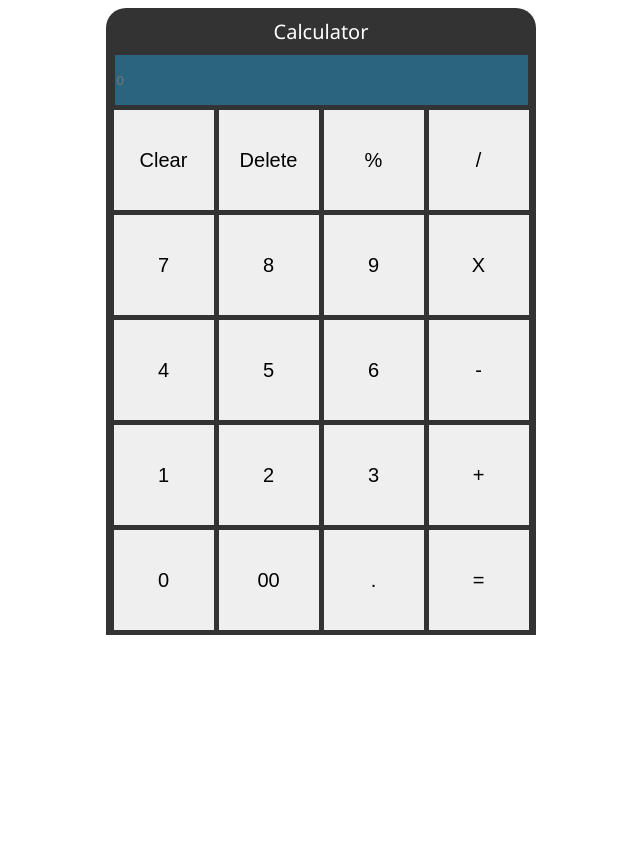
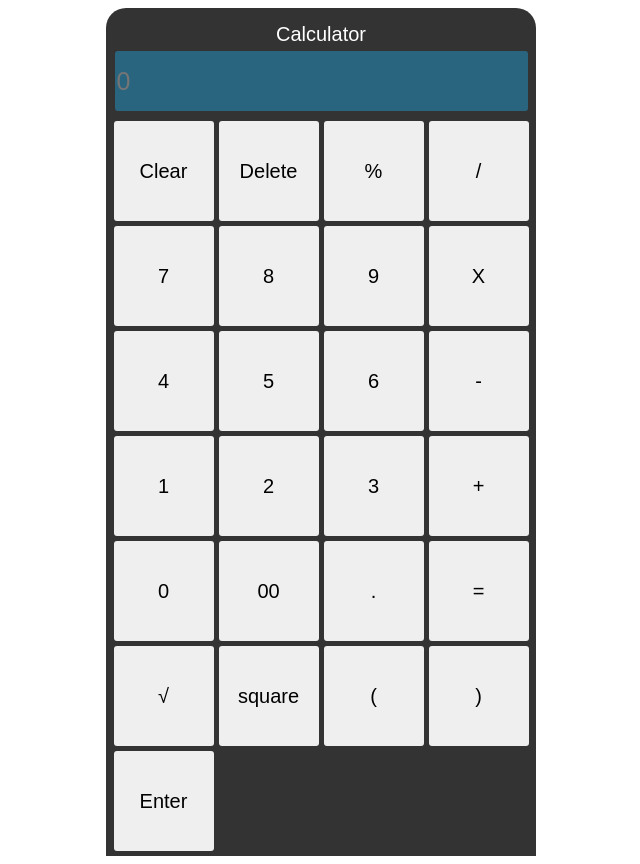
Before and after one commit to NataManatu/Simple-calculator-JS, a plain HTML site: page index.html in a window 1280 px wide. Shown: the whole page, without its empty margins (319-959 px from the left). Before the commit the page ends 800 px from the top, so only its background shows below. Drawn offline with Linux system fonts and the light colour scheme.

Commit message:
calculator

```diff
--- a/index.html
+++ b/index.html
@@ -37,6 +37,11 @@
             <button class="number">00</button>
             <button class="number">.</button>
             <button class="result">=</button>
+            <button class="operation"> √</button>
+            <button class="operation">square</button>
+            <button class="operation"> ( </button>
+            <button class="operation"> ) </button>
+            <button class="operation"> Enter </button>
         </div>
     </div>
     <script src="script.js"></script>
--- a/script.js
+++ b/script.js
@@ -3,6 +3,7 @@ let calc = document.querySelector(".calc")
 let button = document.querySelector("button")
 
 calc.addEventListener("click", function (event) {
+
     let value = event.target.innerText
 
     let space = " "
@@ -15,7 +16,7 @@ calc.addEventListener("click", function (event) {
             display.value = ""
         }
         else if (value === "=") {
-            display.value += "=" + eval(display.value)
+            display.value = eval(display.value)
         }
         else if (value === "X") {
             display.value += "*"
@@ -29,9 +30,25 @@ calc.addEventListener("click", function (event) {
         }
 
         else if (value === "Delete") {
-            display.value += "Delete"-1  eval(display.value)
+            display.value = display.value.substring(0, display.value.length - 1)
 
         }
+
+        else if (value === "√") {
+            display.value = display.value = Math.sqrt(display.value)
+        }
+
+        else if (value === "square") {
+            display.value = eval(display.value) * eval(display.value)
+        }
+        else if (value === "(") {
+            display.value = eval(display.value)
+        }
+
+        else if (value === ")") {
+            display.value = eval(display.value)
+        }
+
 
         else {
             display.value += value
--- a/style.css
+++ b/style.css
@@ -3,9 +3,8 @@
 }
 
 body {
-    font-family: 'Segoe UI', Tahoma, Geneva, Verdana, sans-serif;
+   font-family: sans-serif;
 }
-
 
 .container {
     margin: 0 auto;
@@ -15,39 +14,51 @@ body {
     border-radius: 20px 20px 0 0;
 }
 
+.output {
+    color: white;
+    font-size: 20px;
+    padding: 5px;
+
+}
+
+.title {
+    margin-top: 10px;
+}
+
+input {
+    width: 413px;
+    height: 60px;
+    background-color: rgb(42, 101, 128);
+    color: white;
+    border-style: none;
+    border-radius: 3px;
+    margin-top: 5px;
+    font-size: 25px;
+}
+
+input:hover {
+    outline: none;
+
+}
+
 .calc {
     display: grid;
     justify-content: center;
     align-content: center;
     grid-template-columns: repeat(4, 100px);
-    grid-template-rows: repeat(5, 100px);
+    grid-template-rows: repeat(7, 100px);
     gap: 5px;
     height: auto;
     padding: 5px;
 }
 
-.output {
-    color: white;
-    font-size: 20px;
 
-}
-
-input {
-    width: 413px;
-    height: 50px;
-    background-color: rgb(42, 101, 128);
-    color: white;
-    border-style: none;
-}
 
 button {
     border-style: none;
     font-size: 20px;
+    border-radius: 3px;
 }
-
-input:hover{
-    outline: none;
+button:hover{
+    background-color: gray;
 }
-.title{
-    padding: 10px;
-}
```
Also changed, not shown: Daisy.jpg (added).
